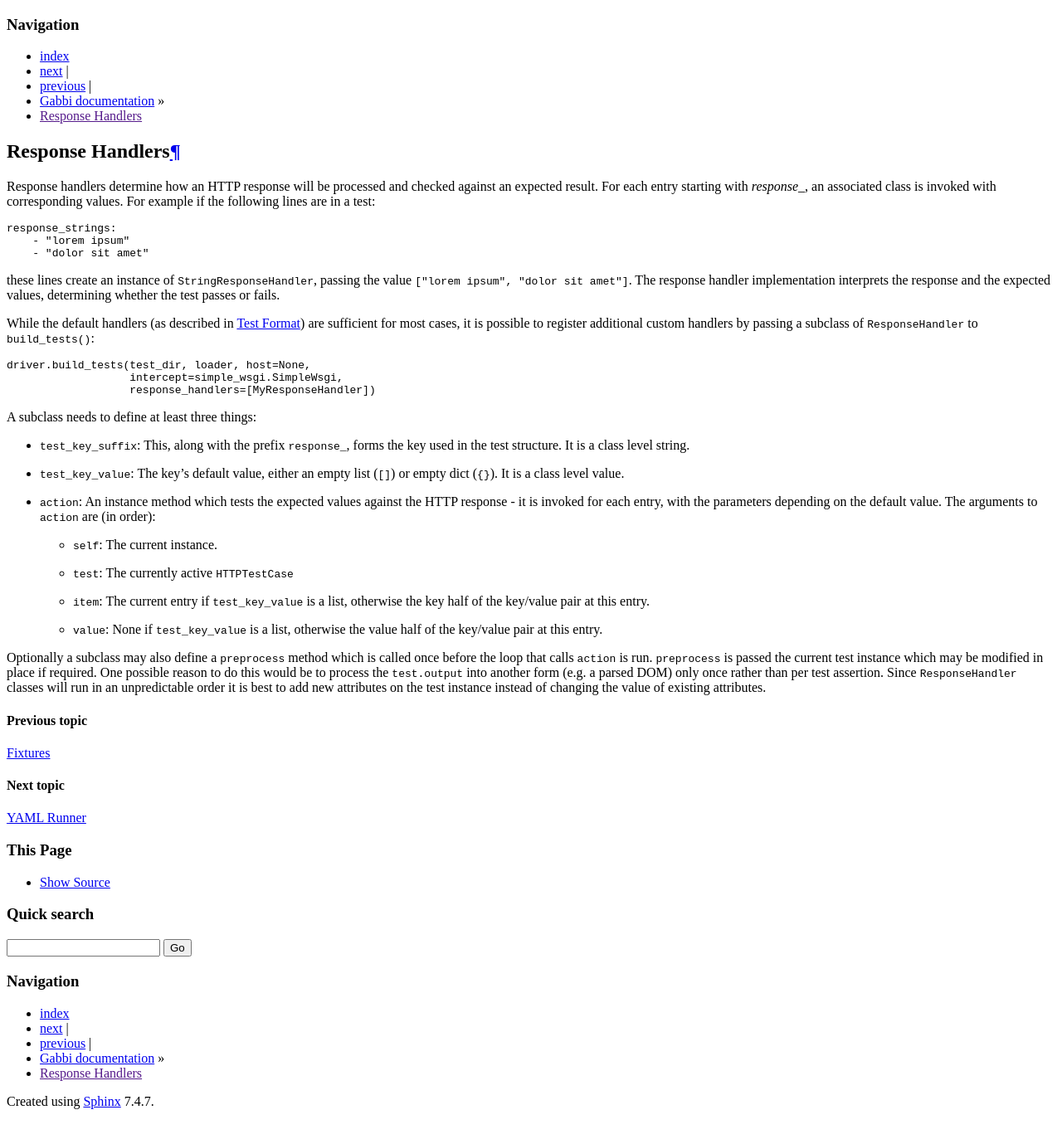
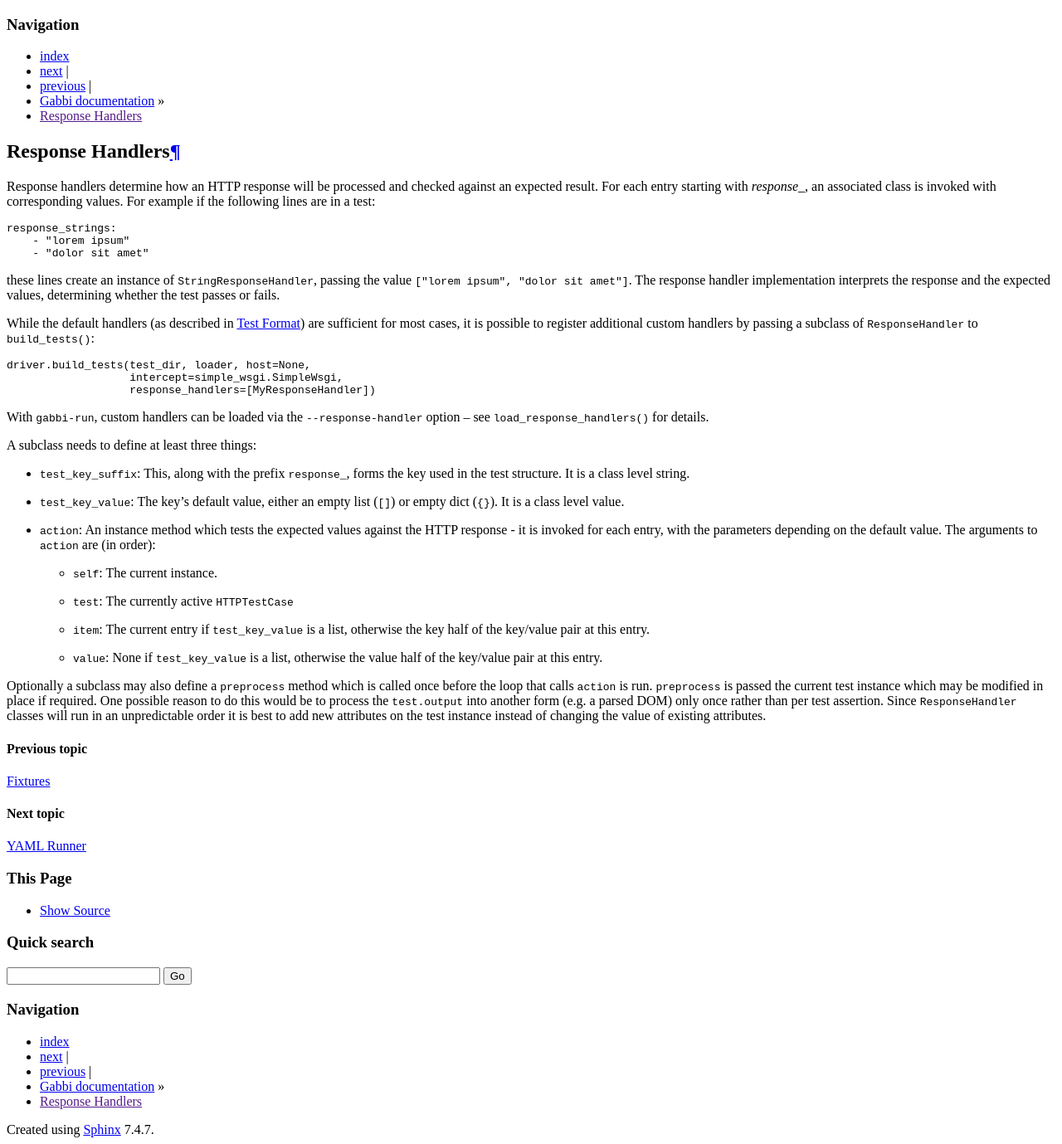
Before and after one commit to cdent/gabbi, a Sphinx documentation site: the page built from docs/source/handlers.rst, in a window 1280 px wide. Shown: the whole page at 83% size. Built offline with Sphinx 7.4.7, drawn with Linux system fonts in a browser that asks for light colours; comment, search, counter and statistics services are not loaded; before the commit the page ends 1345 px from its top, so only the background shows below that.

Commit message:
Document custom response handlers with gabbi-run

```diff
--- a/docs/source/handlers.rst
+++ b/docs/source/handlers.rst
@@ -23,6 +23,10 @@ subclass of :class:`~gabbi.handlers.ResponseHandler` to
     driver.build_tests(test_dir, loader, host=None,
                        intercept=simple_wsgi.SimpleWsgi,
                        response_handlers=[MyResponseHandler])
+
+With ``gabbi-run``, custom handlers can be loaded via the
+``--response-handler`` option -- see
+:func:`~gabbi.runner.load_response_handlers` for details.
 
 A subclass needs to define at least three things:
 
```
